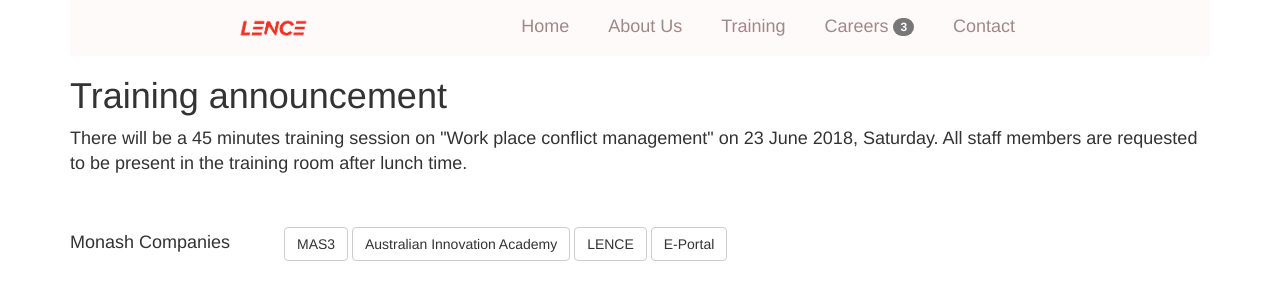
After one commit to BuronX/lence, a Flask app: page /training in a window 1280 px wide. The commit adds this page. Shown: the top 300 px of the page. Run offline with Flask 2, Linux system fonts and the light colour scheme; some libraries are stand-ins or nearby versions.

Commit message:
training page

```diff
--- a/app/__init__.py
+++ b/app/__init__.py
@@ -13,9 +13,9 @@ def about():
     return render_template('about.html', timestamp=time.time())
 
 
-@app.route('/projects')
-def projects():
-    return render_template('projects.html', timestamp=time.time())
+@app.route('/training')
+def training():
+    return render_template('training.html', timestamp=time.time())
 
 
 @app.route('/careers')
--- a/app/templates/layout.html
+++ b/app/templates/layout.html
@@ -20,7 +20,7 @@
             <img src="../static/img/lence-logo.png" id="logo" height="30" alt="">
             <a href="{{ url_for('home') }}">Home</a>
             <a href="{{ url_for('about') }}">About Us</a>
-            <a href="{{ url_for('projects') }}">Projects</a>
+            <a href="{{ url_for('training') }}">Training</a>
             <a href="{{ url_for('careers') }}">Careers <span class="badge badge-primary">3</span></span></a>
             <a href="{{ url_for('contact') }}">Contact</a>
         </div>
--- /dev/null
+++ b/app/templates/training.html
@@ -0,0 +1,13 @@
+{% extends "layout.html" %}
+
+{% block title %}
+    Training
+{% endblock %}
+
+{% block body %}
+<h1>Training announcement</h1>
+<p>There will be a 45 minutes training session on "Work place conflict management" on 23 June 2018, Saturday.
+    All staff members are requested to be present in the training room after lunch time.
+</p>
+
+{% endblock %}
```
Also changed, not shown: app/templates/projects.html (deleted, +0 -11 lines).
